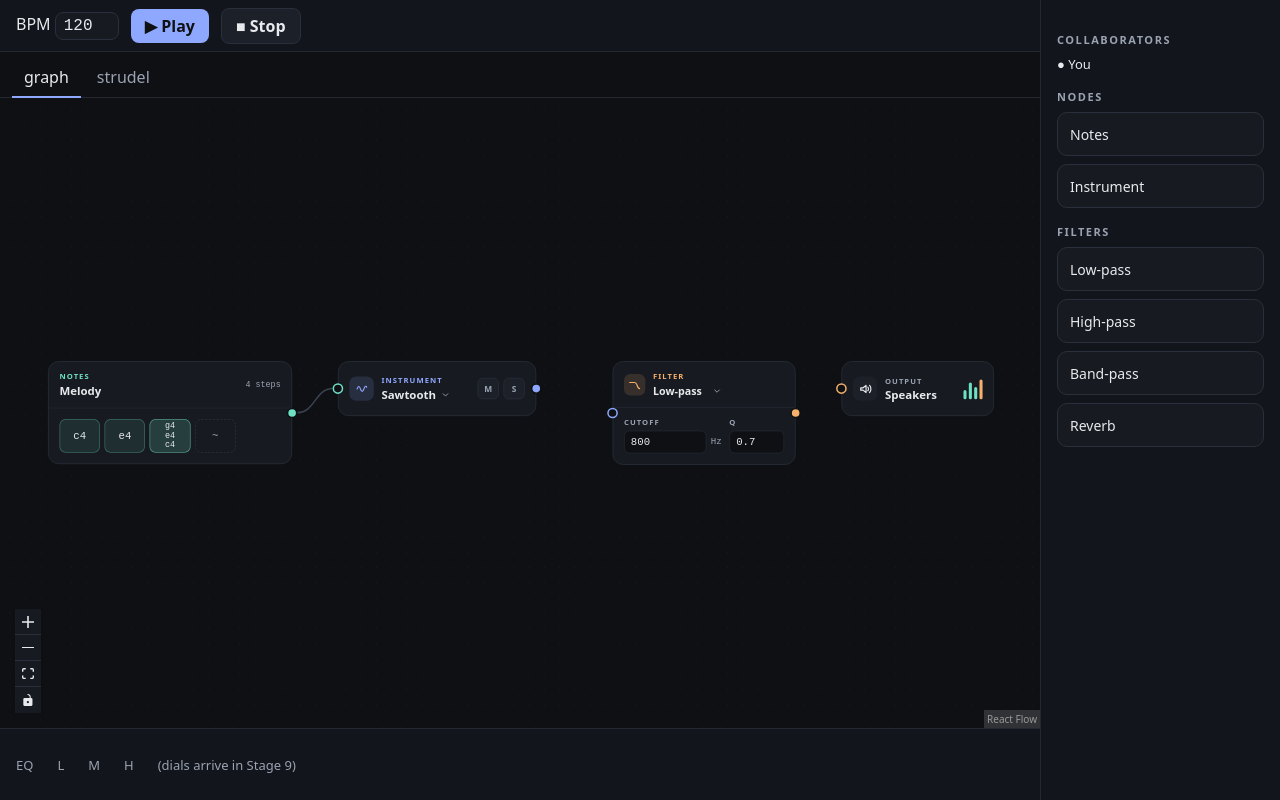
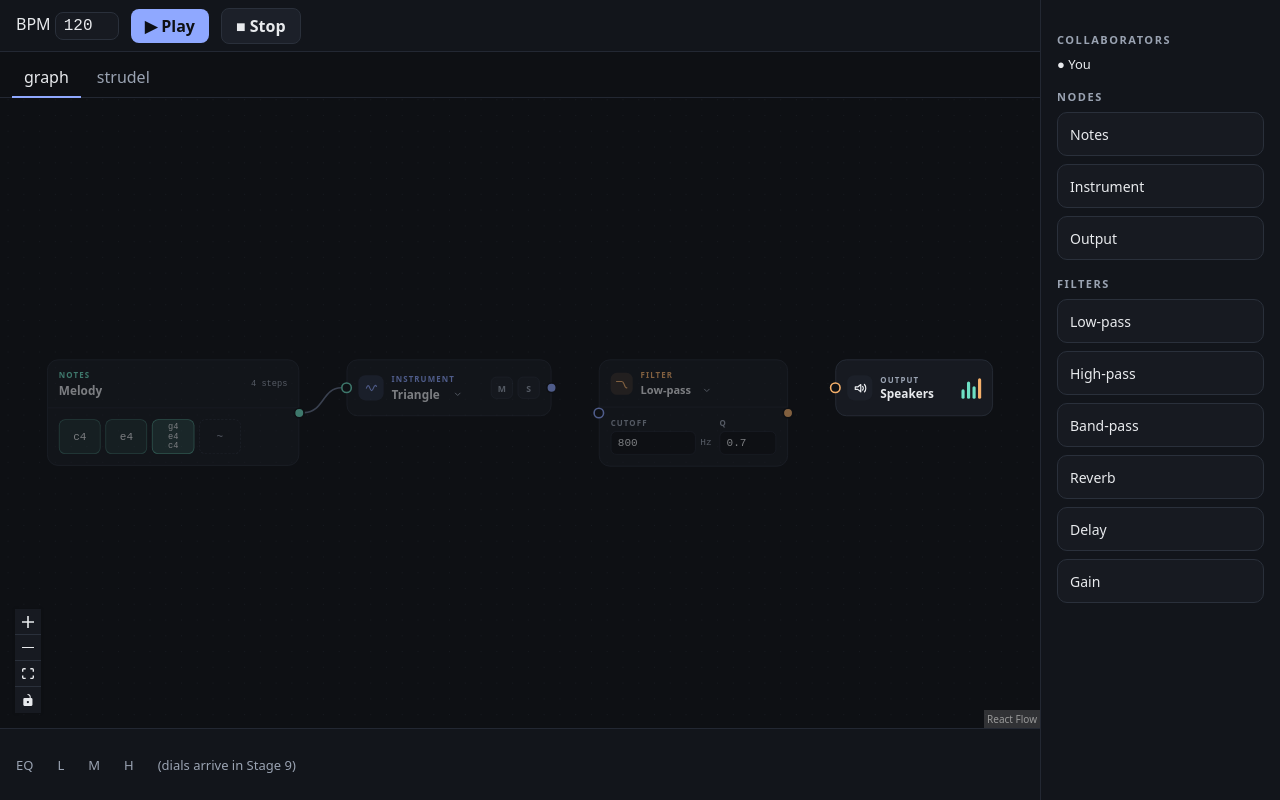
Before and after one commit to pokeysnake/MusicalCanvas, a Next.js app in the folder web/: page / in a window 1280 px wide. Built offline with nearby package versions, Linux system fonts and the light colour scheme.

Commit message:
added connector validation to avoid cycles. added dimming for nodes not in use

```diff
--- a/web/src/app/globals.css
+++ b/web/src/app/globals.css
@@ -215,3 +215,9 @@ button, input { font: inherit; } /* form controls don't inherit fonts by default
 
 /* BPM box shows red while the typed value is out of range */
 .topbar input[aria-invalid="true"] { border-color: var(--error); }
+
+/* nodes with no path to Output (unplugged) */
+.react-flow__node.is-silent{
+  opacity: 0.5;
+  transition: opacity 150ms ease;
+}
--- a/web/src/app/page.tsx
+++ b/web/src/app/page.tsx
@@ -1,67 +1,112 @@
 "use client";
 
-import { useCallback, useState } from "react";
+import { useCallback, useState, type DragEvent } from "react";
 import {
-    Background, Controls, ReactFlow,
-    addEdge, useEdgesState, useNodesState, Position,
+    Background, Controls, ReactFlow, ReactFlowProvider, useReactFlow,
+    addEdge, getOutgoers, useEdgesState, useNodesState,
     type Connection, type Edge, type Node,
 } from "@xyflow/react";
-import { play, stop } from "@/audio/strudel"
 
-import NotesNode from "@/nodes/NotesNode"; // needs `export default` in NotesNode.tsx
+
+import { useMemo } from "react";
+import { nodesReachingOutput } from "@/model/graph";
+
+
+import { play, stop } from "@/audio/strudel";
+
+import NotesNode from "@/nodes/NotesNode";
 import InstrumentNode from "@/nodes/InstrumentNode";
-import FilterNode from "@/nodes/FilterNode";
+import FilterNode, { FILTERS, type FilterKind } from "@/nodes/FilterNode";
 import OutputNode from "@/nodes/OutputNode";
 
 
-/* Node Config */
+/* ---------- Starting graph (what's on the canvas at page load) ---------- */
 const initialNodes: Node[] = [
-    {
-        id: "n1",
-        type: "notes",
-        position: { x: 40, y: 60 },
-        data: { name: "Melody", text: "c4 e4 [c4,e4,g4] ~" },
-    },
-    {
-        id: "n2",
-        type: "instrument",
-        position: { x: 420, y: 60 },
-        data: { sound: "sawtooth", muted: false, solo: false },
-    },
-    {
-        id:"n3",
-        type:"filter",
-        position: { x: 780, y: 60 },
-        data: { kind: "lpf", value: 800, q: 0.7 },
-    },
-    {
-        id:"n4",
-        type:"output",
-        position: { x: 1080, y: 60 },
-        data: {  },
-    },
+    { id: "n1", type: "notes",      position: { x: 40,   y: 60 }, data: { name: "Melody", text: "c4 e4 [c4,e4,g4] ~" } },
+    { id: "n2", type: "instrument", position: { x: 420,  y: 60 }, data: { sound: "triangle", muted: false, solo: false } },
+    { id: "n3", type: "filter",     position: { x: 740,  y: 60 }, data: { kind: "lpf", value: 800, q: 0.7 } },
+    { id: "n4", type: "output",     position: { x: 1040, y: 60 }, data: {} },
 ];
 
-const nodeTypes = { notes: NotesNode, instrument: InstrumentNode, filter: FilterNode, output: OutputNode }; //declared OUTSIDE component
+const initialEdges: Edge[] = [{ id: "e1", source: "n1", target: "n2" }];
 
-/* Placeholder for edges content*/
-const initialEdges: Edge[] = [{ id: "e1", source: "n1", target: "n2" }];
+const nodeTypes = {
+    notes: NotesNode,
+    instrument: InstrumentNode,
+    filter: FilterNode,
+    output: OutputNode,
+}; // declared OUTSIDE the component so React Flow doesn't remount nodes every render
+
+/* ---------- Connection rules: which node type may feed which ---------- */
+const ALLOWED_TARGETS: Record<string, string[]> = {
+    notes:      ["instrument"],
+    instrument: ["filter", "output"],
+    filter:     ["filter", "output"],
+    output:     [], // end of the chain, nothing comes out
+};
+
 const HELLO = 'note("c4 e4 [c4,e4,g4] ~").s("triangle")';
 
-/* BPM limits */
+
+/* ---------- Palette (the menu of things you can drag onto the canvas) ---------- */
+type PaletteItem = {
+    type: "notes" | "instrument" | "filter" | "output";
+    kind?: FilterKind;   // only for filters
+    label: string;
+};
+
+const PALETTE_NODES: PaletteItem[] = [
+    { type: "notes", label: "Notes" },
+    { type: "instrument", label: "Instrument" },
+    { type: "output", label: "Output" },
+];
+
+// built from the FILTERS table, so a new filter type gets a chip automatically
+const PALETTE_FILTERS: PaletteItem[] = (Object.keys(FILTERS) as FilterKind[]).map((k) => ({
+    type: "filter", kind: k, label: FILTERS[k].label,
+}));
+
+// starting data for a freshly dropped node
+function defaultData(item: PaletteItem): Record<string, unknown> {
+    switch (item.type) {
+        case "notes":      return { name: "New melody", text: "c4 e4 g4 ~" };
+        case "instrument": return { sound: "triangle", muted: false, solo: false };
+        case "filter": {
+            const k = item.kind ?? "lpf";
+            return { kind: k, value: FILTERS[k].def, q: 0.7 };
+        }
+        case "output":     return {};
+    }
+}
+
+const DRAG_TYPE = "application/musicalcanvas"; // custom type so random drags (text, files) are ignored
+
+
+/* ---------- BPM limits ---------- */
 const BPM_MIN = 40;
 const BPM_MAX = 240;
 const BPM_DEFAULT = 120;
 
 
-export default function Page() {
-    /* State inside the component*/
-    const [nodes, , onNodesChange] = useNodesState(initialNodes); /* blank skips setNodes which we dont need yet*/
+/* =====================================================================
+   Editor: the whole app. Lives inside ReactFlowProvider (see Page below)
+   so it can call useReactFlow().
+   ===================================================================== */
+function Editor() {
+    /* ---------- State ---------- */
+    const [nodes, setNodes, onNodesChange] = useNodesState(initialNodes);
     const [edges, setEdges, onEdgesChange] = useEdgesState(initialEdges);
+    const live = useMemo(() => nodesReachingOutput(nodes,edges), [nodes,edges]);
+    //same nodes but unreachable ones get a CSS class on React Flow wrapper
+    const displayNodes = useMemo(
+        () => nodes.map((n)=> ({...n, className: live.has(n.id) ? undefined: "is-silent"})),
+        [nodes,live],
+    );
     const [tab, setTab] = useState<"graph" | "strudel">("graph");
     const [error, setError] = useState<string | null>(null);
+    const { screenToFlowPosition } = useReactFlow();
 
-    /* BPM: keep what's typed separate from the value we use, so the box can be empty while typing */
+    /* BPM: typed text kept separate from the value we use, so the box can be empty while typing */
     const [bpmText, setBpmText] = useState(String(BPM_DEFAULT));
     const typed = Number(bpmText);
     const bpmValid = bpmText !== "" && typed >= BPM_MIN && typed <= BPM_MAX;
@@ -69,11 +114,36 @@ export default function Page() {
 
     const code = `setcpm(${bpm}/4)\n${HELLO}`;
 
-    /* Handlers*/
+    /* ---------- Connections ---------- */
     const onConnect = useCallback(
         (c: Connection) => setEdges((eds) => addEdge(c, eds)),
         [setEdges],
     );
+
+    // Refuses a connection while it's being dragged (the line won't snap to a bad handle)
+    const isValidConnection = useCallback((c: Connection | Edge) => {
+        const source = nodes.find((n) => n.id === c.source);
+        const target = nodes.find((n) => n.id === c.target);
+        if (!source || !target || source.id === target.id) return false;
+
+        // type rules
+        if (!ALLOWED_TARGETS[source.type ?? ""]?.includes(target.type ?? "")) return false;
+
+        // no duplicate edge
+        if (edges.some((e) => e.source === source.id && e.target === target.id)) return false;
+
+        // cycle check: if the target can already reach the source, this edge would close a loop
+        const seen = new Set<string>();
+        const reaches = (node: Node): boolean => {
+            if (node.id === source.id) return true;
+            if (seen.has(node.id)) return false;
+            seen.add(node.id);
+            return getOutgoers(node, nodes, edges).some(reaches);
+        };
+        return !reaches(target);
+    }, [nodes, edges]);
+
+    /* ---------- Playback ---------- */
     const onPlay = async () => {
         setError(null);
         try {
@@ -83,8 +153,48 @@ export default function Page() {
         }
     };
 
+    /* ---------- Palette drag-and-drop ---------- */
+    // 1. chip starts dragging: write "what node am I" onto the drag
+    const onDragStart = (e: DragEvent, item: PaletteItem) => {
+        e.dataTransfer.setData(DRAG_TYPE, JSON.stringify(item));
+        e.dataTransfer.effectAllowed = "move";
+    };
 
-    /* the JSX*/
+    // 2. dragging over the canvas: REQUIRED preventDefault, or the browser refuses the drop
+    const onDragOver = useCallback((e: DragEvent) => {
+        e.preventDefault();
+        e.dataTransfer.dropEffect = "move";
+    }, []);
+
+    // 3. dropped: read the item, convert mouse position to canvas coords, add the node
+    const onDrop = useCallback((e: DragEvent) => {
+        e.preventDefault();
+        const raw = e.dataTransfer.getData(DRAG_TYPE);
+        if (!raw) return; // not one of our chips
+
+        const item = JSON.parse(raw) as PaletteItem;
+
+        // rule: only one Output per room
+        if (item.type === "output" && nodes.some((n) => n.type === "output")) {
+            setError("There can only be one Output node.");
+            return;
+        }
+
+        // screen pixels -> canvas coordinates (accounts for pan + zoom)
+        const position = screenToFlowPosition({ x: e.clientX, y: e.clientY });
+
+        setError(null);
+        setNodes((nds) => nds.concat({
+            id: crypto.randomUUID(),
+            type: item.type,
+            position,
+            data: defaultData(item),
+        }));
+        // Stage 3: this setNodes becomes an `addNode` op on the doc model
+    }, [nodes, screenToFlowPosition, setNodes]);
+
+
+    /* ---------- JSX ---------- */
     return (
         <div className="app">
             <header className="topbar">
@@ -108,9 +218,13 @@ export default function Page() {
 
                 {/* Canvas stays mounted and is only hidden, so zoom/pan survive tab switches */}
                 <div className="canvas" style={{ display: tab === "graph" ? "block" : "none" }}>
-                    <ReactFlow nodes={nodes} edges={edges} nodeTypes={nodeTypes}
+                    <ReactFlow
+                        nodes={displayNodes} edges={edges} nodeTypes={nodeTypes}
                         onNodesChange={onNodesChange} onEdgesChange={onEdgesChange}
-                        onConnect={onConnect} colorMode="dark" fitView>
+                        onConnect={onConnect} isValidConnection={isValidConnection}
+                        onDragOver={onDragOver} onDrop={onDrop}
+                        colorMode="dark" fitView
+                    >
                         <Background />
                         <Controls />
                     </ReactFlow>
@@ -121,15 +235,24 @@ export default function Page() {
             <aside className="side">
                 <h4>Collaborators</h4>
                 <div className="who">● You</div>
+
                 <h4>Nodes</h4>
-                <div className="chip">Notes</div>
-                <div className="chip">Instrument</div>
+                {PALETTE_NODES.map((item) => (
+                    <div key={item.type} className="chip" draggable
+                        onDragStart={(e) => onDragStart(e, item)}>
+                        {item.label}
+                    </div>
+                ))}
+
                 <h4>Filters</h4>
-                <div className="chip">Low-pass</div>
-                <div className="chip">High-pass</div>
-                <div className="chip">Band-pass</div>
-                <div className="chip">Reverb</div>
+                {PALETTE_FILTERS.map((item) => (
+                    <div key={item.kind} className="chip" draggable
+                        onDragStart={(e) => onDragStart(e, item)}>
+                        {item.label}
+                    </div>
+                ))}
             </aside>
+
             <footer className="eq">
                 <span>EQ</span><span>L</span><span>M</span><span>H</span>
                 <span>(dials arrive in Stage 9)</span>
@@ -137,3 +260,16 @@ export default function Page() {
         </div>
     );
 }
+
+
+/* =====================================================================
+   Page: what Next.js renders. Wraps Editor in ReactFlowProvider so
+   useReactFlow() (screenToFlowPosition) works inside Editor.
+   ===================================================================== */
+export default function Page() {
+    return (
+        <ReactFlowProvider>
+            <Editor />
+        </ReactFlowProvider>
+    );
+}
--- /dev/null
+++ b/web/src/model/graph.ts
@@ -0,0 +1,29 @@
+import type { Edge, Node } from "@xyflow/react";
+
+/** IDs of every node that has a path to the Output node (including output itself) */
+export function nodesReachingOutput(nodes: Node[], edges: Edge[]): Set<String>{
+    const output = nodes.find((n) => n.type === "output");
+    if(!output) return new Set();
+
+    //build reverse lookup: target -> [sources that feed it]
+    const feeders = new Map<string, string[]>();
+    for( const e of edges){
+        const list = feeders.get(e.target) ?? [];
+        list.push(e.source);
+        feeders.set(e.target, list);
+    }
+
+    //BFS backwards from output
+    const reached = new Set<string>([output.id]);
+    const queue = [output.id];
+    while(queue.length > 0){
+        const current = queue.shift()!;
+        for(const src of feeders.get(current)??[]){
+            if(!reached.has(src)){
+                reached.add(src);
+                queue.push(src);
+            }
+        }
+    }
+    return reached;
+}
--- a/web/src/nodes/filter-node.css
+++ b/web/src/nodes/filter-node.css
@@ -174,4 +174,3 @@
 }
 
 /* ---------- States ---------- */
-.filter-node--silent { opacity: 0.5; } /* not connected to Output */
--- a/web/src/nodes/instrument-node.css
+++ b/web/src/nodes/instrument-node.css
@@ -127,4 +127,3 @@
 
 /* ---------- States ---------- */
 .instrument-node--muted { opacity: 0.55; }
-.instrument-node--silent { opacity: 0.5; } /* not connected to Output */
--- a/web/src/nodes/notes-node.css
+++ b/web/src/nodes/notes-node.css
@@ -169,8 +169,3 @@
   background: var(--notes);
   border: 2px solid var(--bg);
 }
-
-/* Dimmed when not connected to Output */
-.notes-node--silent {
-  opacity: 0.5;
-}
```
